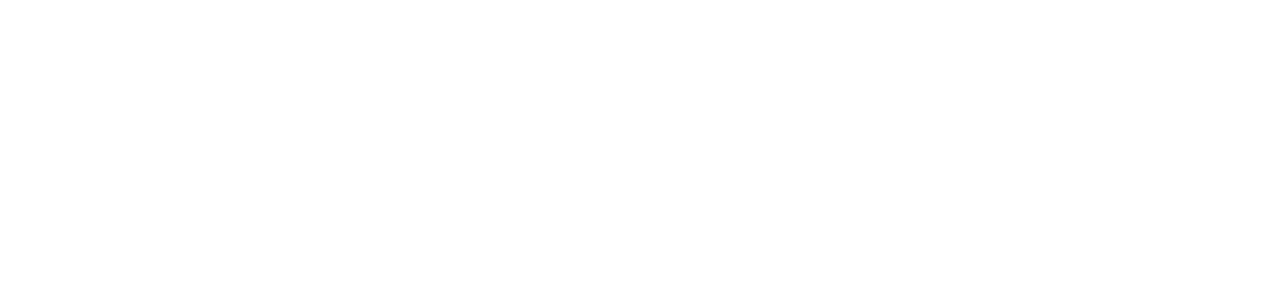
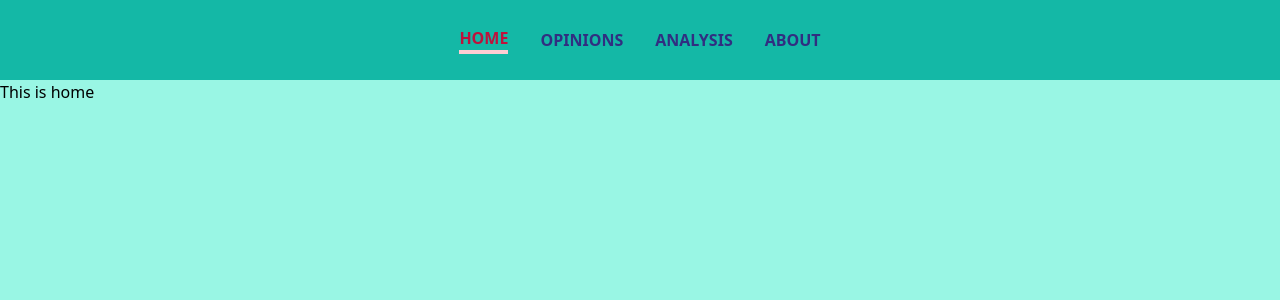
Before and after one commit to engrkashem/product-analysis-clients, a React (Create React App) app: page / in a window 1280 px wide. Shown: the top 300 px of the page. Built offline with nearby package versions, Linux system fonts and the light colour scheme.

Commit message:
navbar design & routinh with active link done

```diff
--- a/public/index.html
+++ b/public/index.html
@@ -1,14 +1,12 @@
 <!DOCTYPE html>
 <html lang="en">
+
 <head>
   <meta charset="utf-8" />
   <link rel="icon" href="%PUBLIC_URL%/favicon.ico" />
   <meta name="viewport" content="width=device-width, initial-scale=1" />
   <meta name="theme-color" content="#000000" />
-    <meta
-      name="description"
-      content="Web site created using create-react-app"
-    />
+  <meta name="description" content="Web site created using create-react-app" />
   <link rel="apple-touch-icon" href="%PUBLIC_URL%/logo192.png" />
   <!--
       manifest.json provides metadata used when your web app is installed on a
@@ -24,8 +22,10 @@
       work correctly both with client-side routing and a non-root public URL.
       Learn how to configure a non-root public URL by running `npm run build`.
     -->
-    <title>React App</title>
+  <title>Review & Analysis</title>
+
 </head>
+
 <body>
   <noscript>You need to enable JavaScript to run this app.</noscript>
   <div id="root"></div>
@@ -40,4 +40,5 @@
       To create a production bundle, use `npm run build` or `yarn build`.
     -->
 </body>
+
 </html>
--- a/src/App.js
+++ b/src/App.js
@@ -1,9 +1,23 @@
+import { Route, Routes } from 'react-router-dom';
 import './App.css';
+import About from './components/About/About';
+import Analysis from './components/Analysis/Analysis';
+import Header from './components/Header/Header';
+import Home from './components/Home/Home';
+import NotFound from './components/NotFound/NotFound';
+import Reviews from './components/Reviews/Reviews';
 
 function App() {
   return (
-    <div >
-
+    <div className=' bg-teal-200 h-[100vh]' >
+      <Header />
+      <Routes>
+        <Route path='/' element={<Home />} />
+        <Route path='/reviews' element={<Reviews />} />
+        <Route path='/analysis' element={<Analysis />} />
+        <Route path='/about' element={<About />} />
+        <Route path='*' element={<NotFound />} />
+      </Routes>
     </div>
   );
 }
--- /dev/null
+++ b/src/components/About/About.js
@@ -0,0 +1,11 @@
+import React from 'react';
+
+const About = () => {
+    return (
+        <div>
+            <h2>Header page</h2>
+        </div>
+    );
+};
+
+export default About;
--- /dev/null
+++ b/src/components/Analysis/Analysis.js
@@ -0,0 +1,11 @@
+import React from 'react';
+
+const Analysis = () => {
+    return (
+        <div>
+            <h2>Analysis page</h2>
+        </div>
+    );
+};
+
+export default Analysis;
--- /dev/null
+++ b/src/components/Header/Header.js
@@ -0,0 +1,23 @@
+import React from 'react';
+import { NavLink } from 'react-router-dom';
+
+const Header = () => {
+    return (
+        <div className=' bg-teal-500 flex justify-center items-center gap-8 py-5 h-20 font-sans'>
+            <NavLink
+                className={({ isActive }) => (isActive ? ' text-rose-700 font-bold transition ease-in delay-50 border-b-4 border-rose-200' : 'text-indigo-900 font-bold hover:text-indigo-700  ')}
+                to={'/'}>HOME</NavLink>
+            <NavLink
+                className={({ isActive }) => (isActive ? ' text-rose-700 font-bold transition ease-in delay-50 border-b-4 border-rose-200' : 'text-indigo-900 font-bold hover:text-indigo-700  ')}
+                to={'/reviews'}>OPINIONS</NavLink>
+            <NavLink
+                className={({ isActive }) => (isActive ? ' text-rose-700 font-bold transition ease-in delay-50 border-b-4 border-rose-200' : ' font-bold text-indigo-900 hover:text-indigo-700  ')}
+                to={'/analysis'}>ANALYSIS</NavLink>
+            <NavLink
+                className={({ isActive }) => (isActive ? ' text-rose-700 font-bold transition ease-in delay-50 border-b-4 border-rose-200' : 'text-indigo-900 font-bold hover:text-indigo-700  ')}
+                to={'/about'}>ABOUT</NavLink>
+        </div>
+    );
+};
+
+export default Header;
--- /dev/null
+++ b/src/components/Home/Home.js
@@ -0,0 +1,11 @@
+import React from 'react';
+
+const Home = () => {
+    return (
+        <div>
+            <h2>This is home</h2>
+        </div>
+    );
+};
+
+export default Home;
--- /dev/null
+++ b/src/components/NotFound/NotFound.js
@@ -0,0 +1,11 @@
+import React from 'react';
+
+const NotFound = () => {
+    return (
+        <div>
+            <h2>404, page not found</h2>
+        </div>
+    );
+};
+
+export default NotFound;
--- /dev/null
+++ b/src/components/Reviews/Reviews.js
@@ -0,0 +1,11 @@
+import React from 'react';
+
+const Reviews = () => {
+    return (
+        <div>
+            <h2>Review page</h2>
+        </div>
+    );
+};
+
+export default Reviews;
```
Also changed, not shown: 1 other file (tests, documents, lock files or other folders). Lines whose indentation alone changed are shown as unchanged.
